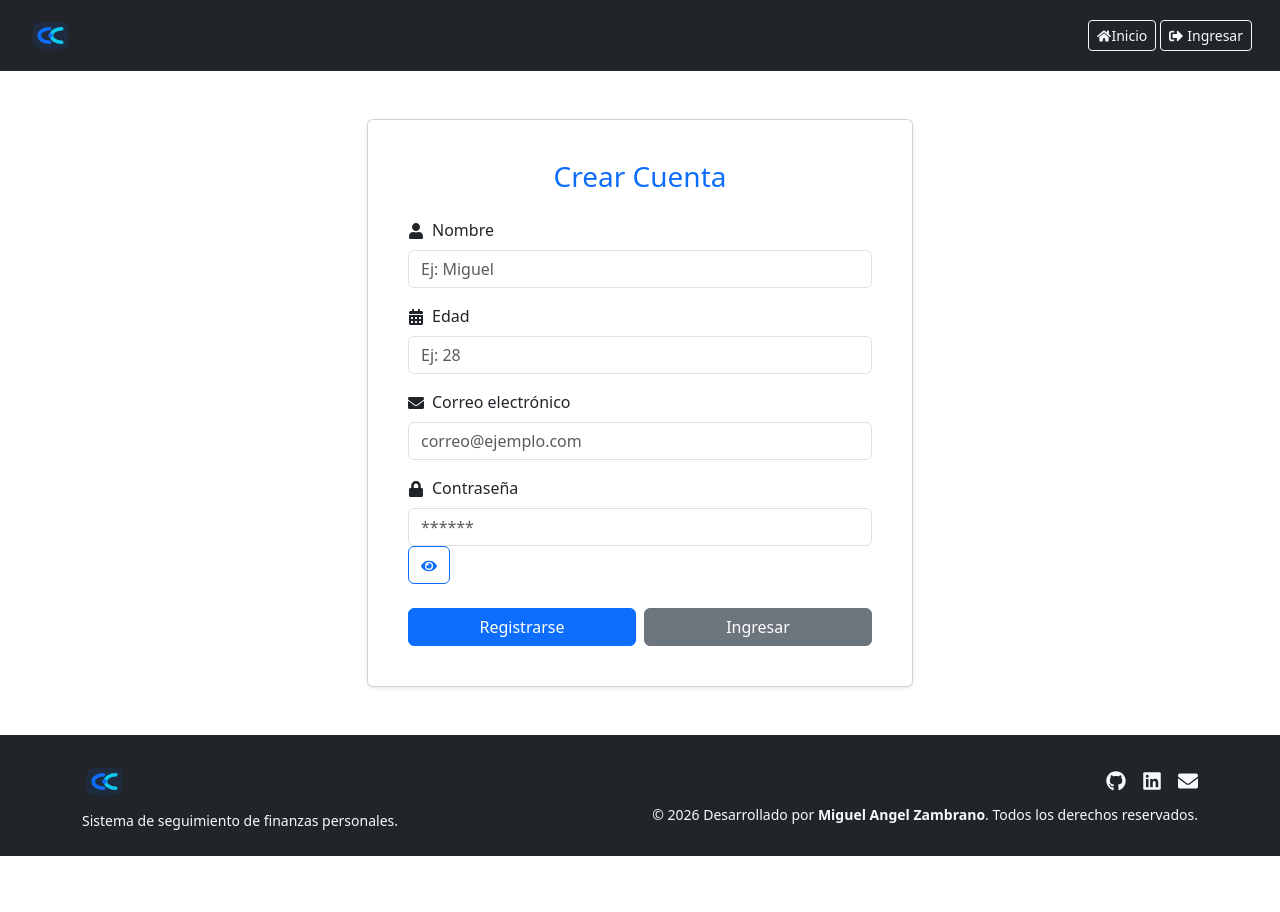
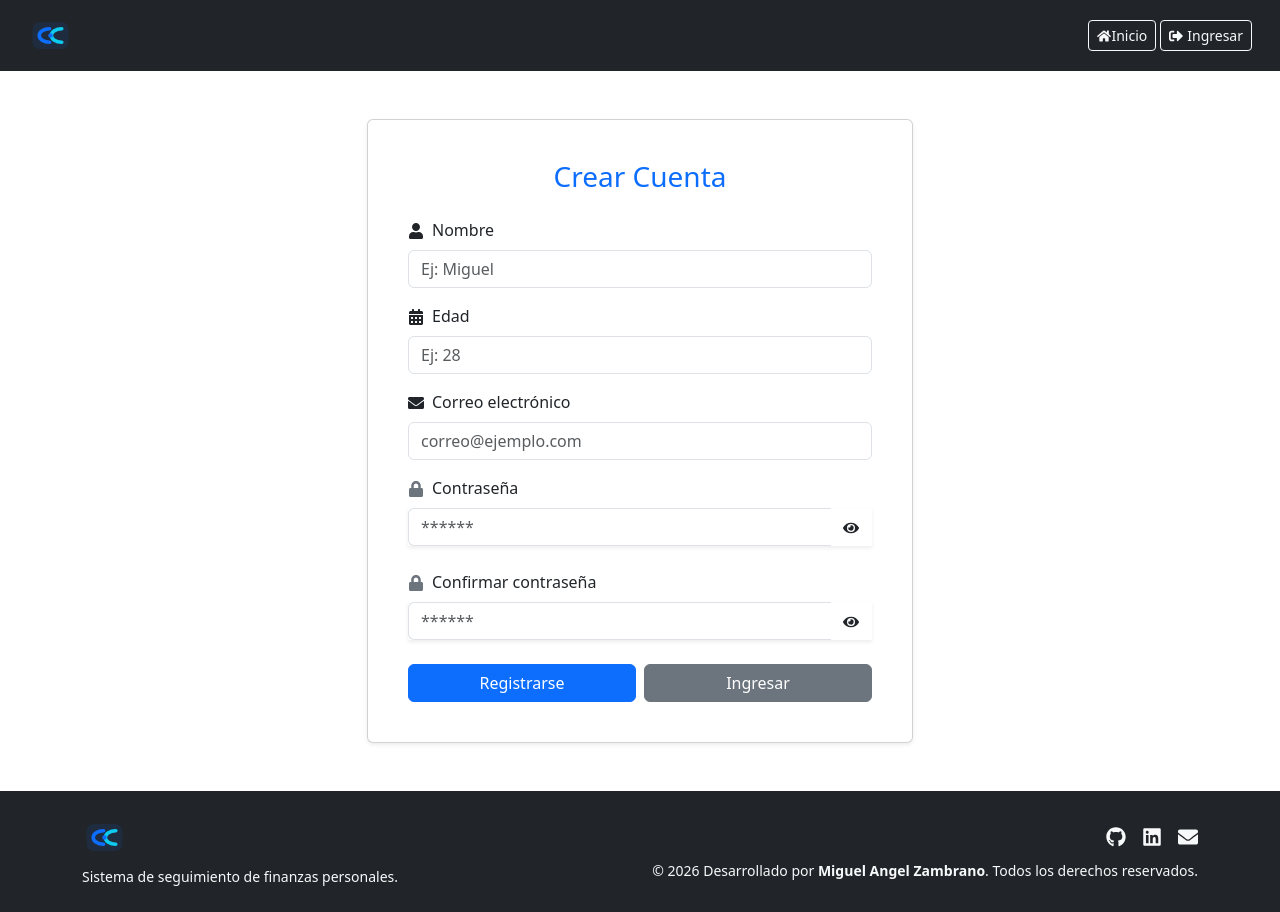
Before and after one commit to mizambran/cuentasClarasFront, a React (Vite) app: page /registrar in a window 1280 px wide. Before the commit the page ends 856 px from the top, so only its background shows below. Built offline with nearby package versions, Linux system fonts and the light colour scheme; no server answers.

Commit message:
agrego spinner en login e input confirmar contraseña

```diff
--- a/src/modulos/auth/components/FormularioRegistro.jsx
+++ b/src/modulos/auth/components/FormularioRegistro.jsx
@@ -1,14 +1,14 @@
 import React, { useState } from 'react';
-import { Form, Button, Card, Container, Row, Col } from 'react-bootstrap';
+import { Form, Button, Card, Container, Row, Col, InputGroup } from 'react-bootstrap';
 import { useForm } from 'react-hook-form';
-import { FaUser, FaEnvelope, FaLock, FaCalendarAlt, FaEye } from 'react-icons/fa';
+import { FaUser, FaEnvelope, FaLock, FaCalendarAlt, FaEye, FaEyeSlash } from 'react-icons/fa';
 import { crearUsuario } from '../services/usuarioApi';
 import { useNavigate } from 'react-router-dom';
 import Swal from 'sweetalert2';
 
 const FormularioRegistro = () => {
 
-const {register, handleSubmit, reset, formState:{errors}} = useForm()
+const {register, handleSubmit, reset, formState:{errors}, getValues} = useForm()
 
 const navegacion = useNavigate()
 
@@ -82,17 +82,62 @@ const togglePassword = () => {
                 </Form.Group>
 
                 <Form.Group className="mb-4" controlId="formContrasena">
-                  <Form.Label><FaLock className="me-2" />Contraseña</Form.Label>
-                  <Form.Control type={showPassword? "text" : "password"} placeholder="******" {...register("password", {
-                    required:true,
-                    pattern:{
-                      value: /^(?=.*[a-z])(?=.*[A-Z])(?=.*\d)[a-zA-Z\d\W_]{8,64}$/,
-                      message:"Debe tener entre 8 y 64 caracteres"
-                    }
-                  })} />
-                  <Button type='button' variant='outline-primary' onClick={togglePassword}><FaEye /> </Button>
-                  <Form.Text> {errors.password?.message} </Form.Text>
-                </Form.Group>
+  <Form.Label><FaLock className="me-2 text-secondary" />Contraseña</Form.Label>
+  <InputGroup className="shadow-sm">
+    <Form.Control
+      type={showPassword ? "text" : "password"}
+      placeholder="******"
+      className="border-end-0"
+      isInvalid={!!errors.password}
+      {...register("password", {
+        required: "La contraseña es obligatoria",
+        pattern: {
+          value: /^(?=.*[a-z])(?=.*[A-Z])(?=.*\d)[a-zA-Z\d\W_]{8,64}$/,
+          message: "Debe tener entre 8 y 64 caracteres, mayúscula, minúscula y número"
+        }
+      })}
+    />
+    <Button
+      type='button'
+      variant="outline"
+      className="bg-white border-start-0"
+      onClick={togglePassword}
+    >
+      {showPassword ? <FaEyeSlash /> : <FaEye />}
+    </Button>
+  </InputGroup>
+
+  <Form.Control.Feedback type="invalid" className={errors.password ? "d-block" : ""}>
+    {errors.password?.message}
+  </Form.Control.Feedback>
+</Form.Group>
+
+<Form.Group className="mb-4" controlId="formConfirmarContrasena">
+  <Form.Label><FaLock className="me-2 text-secondary" />Confirmar contraseña</Form.Label>
+  <InputGroup className="shadow-sm">
+    <Form.Control
+      type={showPassword ? "text" : "password"}
+      placeholder="******"
+      className="border-end-0"
+      isInvalid={!!errors.confirmarPassword}
+      {...register("confirmarPassword", {
+        required: "Debes confirmar la contraseña",
+        validate: (valorActual) => valorActual === getValues("password") || "Las contraseñas no coinciden"
+      })}
+    />
+    <Button
+      type='button'
+      variant="outline"
+      className="bg-white border-start-0"
+      onClick={togglePassword}
+    >
+      {showPassword ? <FaEyeSlash /> : <FaEye />}
+    </Button>
+  </InputGroup>
+  <Form.Control.Feedback type="invalid" className={errors.confirmarPassword ? "d-block" : ""}>
+    {errors.confirmarPassword?.message}
+  </Form.Control.Feedback>
+</Form.Group>
 
                 <div className='d-flex justify-content-evenly gap-2'>
                   <Button variant="primary" type="submit" className="w-100">
--- a/src/modulos/auth/pages/Login.jsx
+++ b/src/modulos/auth/pages/Login.jsx
@@ -1,113 +1,155 @@
-import React, { useContext, useState } from 'react';
-import { Form, Button, Card, Container, Row, Col } from 'react-bootstrap';
-import { FaEnvelope, FaEye, FaLock } from 'react-icons/fa';
-import { Link, useNavigate } from 'react-router-dom';
-import { UsuarioContext } from '../../../context/UsuarioContext';
-import { loginUsuario } from '../services/usuarioApi';
-import { useForm } from 'react-hook-form';
-import Swal from 'sweetalert2';
+import React, { useContext, useEffect, useState } from "react";
+import { Form, Button, Card, Container, Row, Col, InputGroup } from "react-bootstrap";
+import { FaEnvelope, FaEye, FaEyeSlash, FaLock } from "react-icons/fa";
+import { Link, useNavigate } from "react-router-dom";
+import { UsuarioContext } from "../../../context/UsuarioContext";
+import { loginUsuario } from "../services/usuarioApi";
+import { useForm } from "react-hook-form";
+import Swal from "sweetalert2";
+import Spinner from 'react-bootstrap/Spinner';
 
 const Login = () => {
+  const [showPassword, setShowPassword] = useState(false);
+  const [cargando, setCargando] = useState(false);
+  const { usuario, setUsuario, logueado, setLogueado, isAdmin, setIsAdmin } =
+    useContext(UsuarioContext);
 
+  const {
+    register,
+    handleSubmit,
+    reset,
+    formState: { errors },
+  } = useForm();
 
-    const [showPassword, setShowPassword] = useState(false)
-    const {
-        usuario,
-        setUsuario,
-        logueado,
-        setLogueado,
-        isAdmin,
-        setIsAdmin
-    } = useContext(UsuarioContext)
+  const navegacion = useNavigate();
 
-    const {register, handleSubmit, reset, formState:{errors}} = useForm()
-
-    const navegacion = useNavigate()
-
-    const ingresar = async(data) => {
+  const ingresar = async (data) => {
     try {
-        const respuesta = await loginUsuario(data)
+      setCargando(true);
+      const respuesta = await loginUsuario(data);
       //console.log(respuesta);
-        localStorage.setItem(`tokenCC`, respuesta.token)
+      localStorage.setItem(`tokenCC`, respuesta.token);
 
       setUsuario({
         id: respuesta._id,
-            nombre:respuesta.nombre,
-            email:respuesta.email,
-            rol:respuesta.rol
-        })
+        nombre: respuesta.nombre,
+        email: respuesta.email,
+        rol: respuesta.rol,
+      });
 
-        setLogueado(true)
-
-        if(respuesta.rol === 'admin'){
-            setIsAdmin(true)
+      setLogueado(true);
+      setCargando(false)
+      if (respuesta.rol === "admin") {
+        setIsAdmin(true);
       }
       Swal.fire({
-            title:'Bienvenido!',
-            icon:'success'
-        })
-        navegacion('/')
+        title: "Bienvenido!",
+        icon: "success",
+      });
+      navegacion("/");
 
+      if (!respuesta.ok) {
+        throw new Error(`Algo salió mal en la petición.`);
+      }
     } catch (error) {
-
-            console.error("Error al intentar ingresar", respuesta.mensaje)
+      console.error("Error al intentar ingresar", error);
       Swal.fire({
-            title:'Credenciales inválidas!',
-            icon:'error'
-        })
+        title: "Credenciales inválidas!",
+        icon: "error"
+      });
+      reset()
+      setCargando(false)
     }
-    }
+  };
 
   const togglePassword = () => {
-        setShowPassword(!showPassword)
-    }
+    setShowPassword(!showPassword);
+  };
 
   return (
     <Container className="mt-5">
       <Row className="justify-content-center">
         <Col md={5}>
+          {cargando ? (
+            <div className="d-flex flex-column justify-content-center align-items-center my-5">
+              <Spinner animation="border" variant="primary" className="mt-5 mb-3" />
+              <p>Cargando...</p>
+            </div>
+          ) : (
             <Card className="shadow-sm p-4">
               <Card.Body>
-              <h3 className="text-center mb-4 text-primary">Iniciar Sesión</h3>
+                <h3 className="text-center mb-4 text-primary">
+                  Iniciar Sesión
+                </h3>
                 <Form onSubmit={handleSubmit(ingresar)}>
                   <Form.Group className="mb-3" controlId="loginCorreo">
-                  <Form.Label><FaEnvelope className="me-2" />Correo electrónico</Form.Label>
-                  <Form.Control type="email" placeholder="correo@ejemplo.com" {...register("email", {
-                    required:"Tienes que ingresar un email",
-                    pattern:{
-                        value:/^[a-zA-Z0-9._%+-]+@[a-zA-Z0-9.-]+\.[a-zA-Z]{2,}$/,
-                        message:"El email tiene que ser un formato válido. Ej: juanperez@gmail.com"
-                    }
-                  })} />
+                    <Form.Label>
+                      <FaEnvelope className="me-2" />
+                      Correo electrónico
+                    </Form.Label>
+                    <Form.Control
+                      type="email"
+                      placeholder="correo@ejemplo.com"
+                      {...register("email", {
+                        required: "Tienes que ingresar un email",
+                        pattern: {
+                          value:
+                            /^[a-zA-Z0-9._%+-]+@[a-zA-Z0-9.-]+\.[a-zA-Z]{2,}$/,
+                          message:
+                            "El email tiene que ser un formato válido. Ej: juanperez@gmail.com",
+                        },
+                      })}
+                    />
                     <Form.Text> {errors.email?.message} </Form.Text>
                   </Form.Group>
 
                   <Form.Group className="mb-4" controlId="loginContrasena">
-                  <Form.Label><FaLock className="me-2" />Contraseña</Form.Label>
-                  <Form.Control type={showPassword ? "text" : "password"} placeholder="*********"
+                    <Form.Label>
+                      <FaLock className="me-2" />
+                      Contraseña
+                    </Form.Label>
+                    <InputGroup>
+                    <Form.Control
+                      type={showPassword ? "text" : "password"}
+                      placeholder="*********"
                       {...register("password", {
-                    required:"Tienes que ingresar una contraseña",
-                    pattern:{
-                        value: /^(?=.*[a-z])(?=.*[A-Z])(?=.*\d)[a-zA-Z\d\W_]{8,64}$/,
-                        message:"Debe tener entre 8 y 64 caracteres"
-                    }
-                  })} />
-                  <Button type='button' variant='outline-primary' onClick={togglePassword}><FaEye /></Button>
-                  <Form.Text > {errors.password?.message} </Form.Text>
+                        required: "Tienes que ingresar una contraseña",
+                        pattern: {
+                          value:
+                            /^(?=.*[a-z])(?=.*[A-Z])(?=.*\d)[a-zA-Z\d\W_]{8,64}$/,
+                          message: "Debe tener entre 8 y 64 caracteres",
+                        },
+                      })}
+                    />
+                    <Button
+                      type="button"
+                      variant="outline"
+                      onClick={togglePassword}
+                    >
+                      {showPassword ? <FaEyeSlash /> : <FaEye />}
+                    </Button>
+                    </InputGroup>
+                    <Form.Text> {errors.password?.message} </Form.Text>
                   </Form.Group>
 
-                <Button variant="primary" type="submit" className="w-100 mb-3">
+                  <Button
+                    variant="primary"
+                    type="submit"
+                    className="w-100 mb-3"
+                  >
                     Ingresar
                   </Button>
 
                   <div className="text-center">
                     <small className="text-muted">
-                    ¿No tenés cuenta? <Link to="/registrar">Registrate acá</Link>
+                      ¿No tenés cuenta?{" "}
+                      <Link to="/registrar">Registrate acá</Link>
                     </small>
                   </div>
                 </Form>
               </Card.Body>
             </Card>
+          )}
         </Col>
       </Row>
     </Container>
--- a/src/shared/SideBar.jsx
+++ b/src/shared/SideBar.jsx
@@ -5,7 +5,7 @@ import { NavLink } from 'react-router-dom';
 
 const SideBar = () => {
   return (
-    <div className="d-flex flex-column flex-shrink-0 p-3 bg-light" style={{ width: '250px', minHeight: '100vh' }}>
+    <div className="d-flex flex-column flex-shrink-0 p-3 bg-light" style={{ width: '100%', minHeight: '100vh' }}>
       <h5 className="text-secondary ps-2 mb-3">Menú Principal</h5>
       <Nav variant="pills" className="flex-column mb-auto">
         <Nav.Item className="mb-1">
```
Lines whose indentation alone changed are shown as unchanged.
